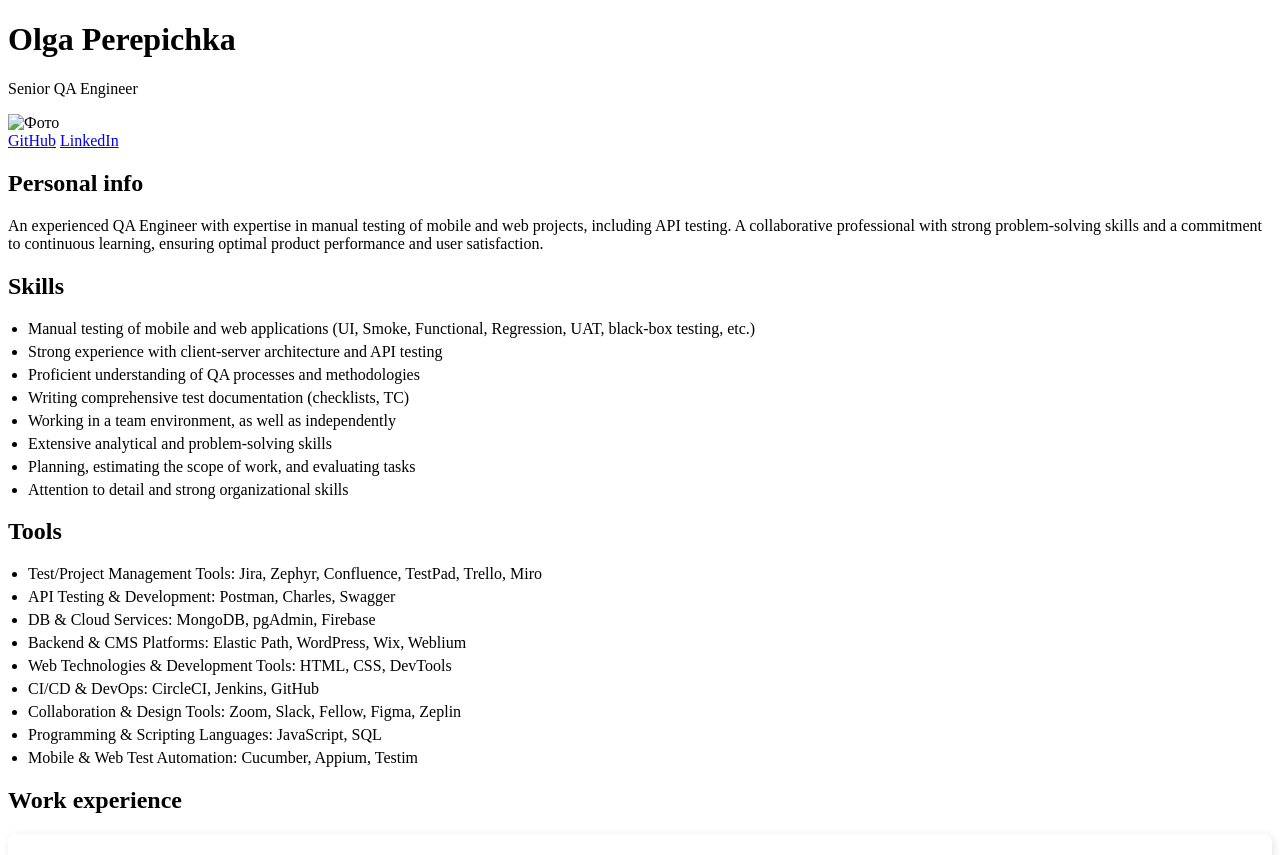
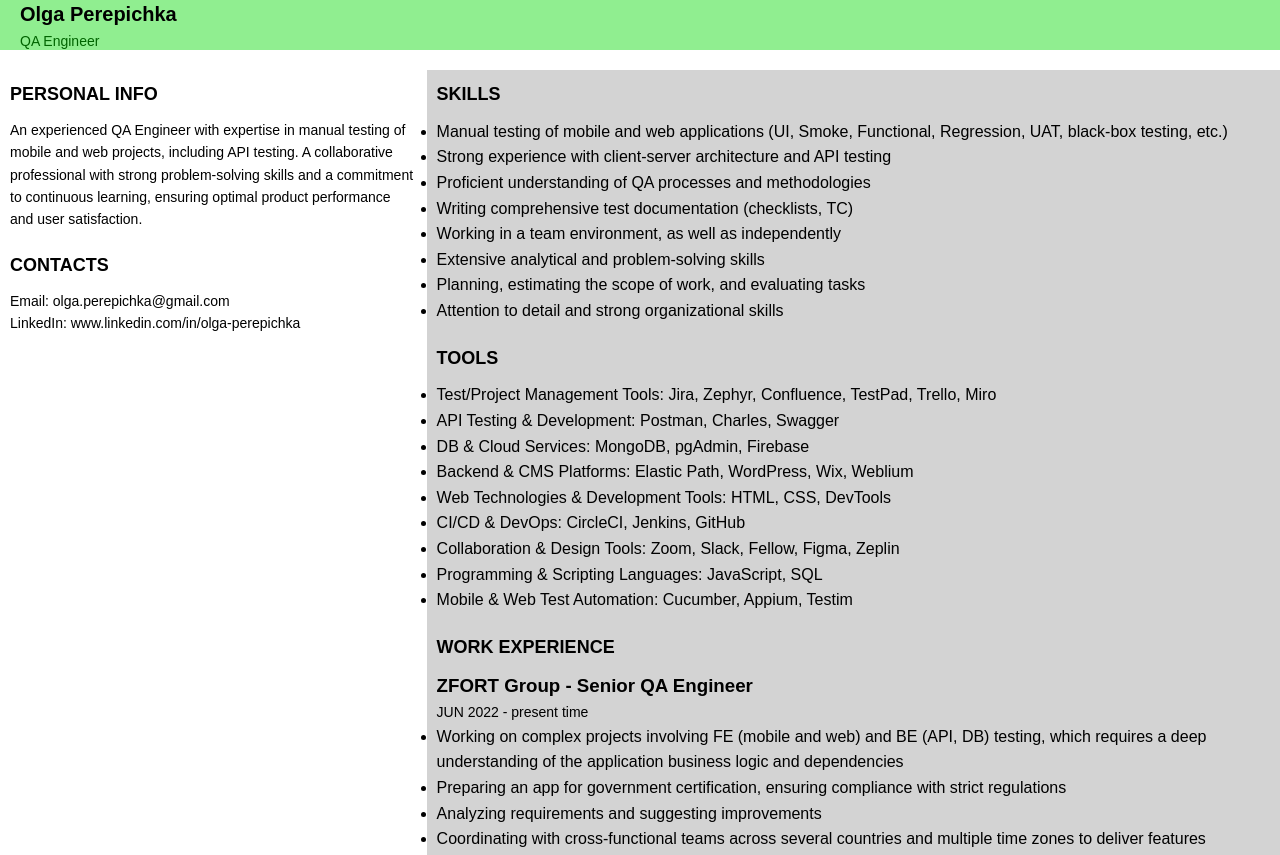
Before and after one commit to neolka/qa_cv, a plain HTML site: page index.html in a window 1280 px wide. Shown: the top 855 px of the page. Drawn offline with Linux system fonts and the light colour scheme.

Commit message:
Updated page structure and styles

```diff
--- a/index.html
+++ b/index.html
@@ -1,5 +1,5 @@
 <!DOCTYPE html>
-<html lang="uk">
+<html lang="en">
 <head>
     <meta charset="UTF-8">
     <meta name="viewport" content="width=device-width, initial-scale=1.0">
@@ -7,24 +7,35 @@
     <link rel="stylesheet" href="styles.css">
 </head>
 <body>
+    <!-- Header Block -->
     <header>
-        <h1>Olga Perepichka</h1>
-        <p>Senior QA Engineer</p>
-        <img src="images/avatar.png" alt="Фото">
-        <nav>
-            <a href="https://github.com/neolka" target="_blank">GitHub</a>
-            <a href="https://linkedin.com/in/olga-perepichka" target="_blank">LinkedIn</a>
-        </nav>
+      <div class="header-content">
+        <div class="name-position">
+          <p class="name">Olga Perepichka</p>
+          <p class="position">QA Engineer</p>
+        </div>
+      </div>
     </header>
 
-    <section>
-        <h2>Personal info</h2>
-        <p>An experienced QA Engineer with expertise in manual testing of mobile and web projects, including API testing. A collaborative professional with strong problem-solving skills and a commitment to continuous learning, ensuring optimal product performance and user satisfaction.
-</p>
-    </section>
+    <!-- Main Content -->
+  <div class="main-content">
+    <!-- Left Column -->
+    <div class="left-column">
+      <div class="block">
+        <h2>PERSONAL INFO</h2>
+        <p>An experienced QA Engineer with expertise in manual testing of mobile and web projects, including API testing. A collaborative professional with strong problem-solving skills and a commitment to continuous learning, ensuring optimal product performance and user satisfaction.</p>
+      </div>
+      <div class="block">
+        <h2>CONTACTS</h2>
+        <p>Email: olga.perepichka@gmail.com</p>
+        <p>LinkedIn: www.linkedin.com/in/olga-perepichka</p>
+      </div>
+    </div>
 
-    <section>
-        <h2>Skills</h2>
+    <!-- Right Column -->
+    <div class="right-column">
+      <div class="block">
+        <h2>SKILLS</h2>
         <ul>
           <li>Manual testing of mobile and web applications (UI, Smoke, Functional, Regression, UAT, black-box testing, etc.)</li>
           <li>Strong experience with client-server architecture and API testing</li>
@@ -35,10 +46,9 @@
           <li>Planning, estimating the scope of work, and evaluating tasks</li>
           <li>Attention to detail and strong organizational skills</li>
       </ul>
-    </section>
-
-  <section>
-        <h2>Tools</h2>
+      </div>
+      <div class="block">
+        <h2>TOOLS</h2>
         <ul>
           <li>Test/Project Management Tools: Jira, Zephyr, Confluence, TestPad, Trello, Miro</li>
           <li>API Testing & Development: Postman, Charles, Swagger</li>
@@ -50,11 +60,9 @@
           <li>Programming & Scripting Languages: JavaScript, SQL</li>
           <li>Mobile & Web Test Automation: Cucumber, Appium, Testim</li>
       </ul>
-    </section>
-
-    <section>
-        <h2>Work experience</h2>
-
+      </div>
+      <div class="block">
+        <h2>WORK EXPERIENCE</h2>
         <div class="experience">
           <h3>ZFORT Group - Senior QA Engineer</h3>
           <p class="years">JUN 2022 - present time</p>
@@ -95,13 +103,8 @@
               <li>Improved the onboarding process, reducing the time for new QA members from five days to two by creating clear step-by-step instructions</li>
             </ul>
           </div>
-
-    </section>
-
-    <section>
-        <h2>Contacts</h2>
-        <p>Email: olga.perepichka@gmail.com</p>
-        <p>LinkedIn: www.linkedin.com/in/olga-perepichka</p>
-    </section>
+      </div>
+    </div>
+  </div>
 </body>
 </html>
--- a/styles.css
+++ b/styles.css
@@ -1,32 +1,117 @@
-.experience {
-    background: #fff;
-    padding: 15px;
+/* General Reset */
+* {
+    margin: 0;
+    padding: 0;
+    box-sizing: border-box;
+  }
+
+  /* Body Styles */
+  body {
+    font-family: Arial, sans-serif;
+    line-height: 1.6;
+  }
+
+  /* Header Block */
+  header {
+    background-color: lightgreen;
+    height: 50px;
+    display: flex;
+    align-items: center;
+    padding: 0 20px;
+  }
+
+  .header-content {
+    width: 100%;
+    display: flex;
+    justify-content: space-between;
+  }
+
+  .name-position {
+    display: flex;
+    flex-direction: column;
+    justify-content: center;
+  }
+
+  .name {
+    font-size: 20px;
+    font-weight: bold;
+  }
+
+  .position {
+    font-size: 14px;
+    color: darkgreen;
+  }
+
+  /* Main Content */
+  .main-content {
+    display: flex;
+    margin-top: 20px;
+  }
+
+  /* Left Column */
+  .left-column {
+    width: 33.33%;
+    padding: 10px;
+  }
+
+  .left-column .block {
     margin-bottom: 20px;
-    border-radius: 8px;
-    box-shadow: 2px 2px 10px rgba(0, 0, 0, 0.1);
-}
+  }
 
-.experience h3 {
+  .left-column h2 {
+    font-size: 18px;
+    margin-bottom: 10px;
+  }
+
+  .left-column p {
+    font-size: 14px;
+  }
+
+  /* Right Column */
+  .right-column {
+    width: 66.66%;
+    background-color: lightgrey;
+    padding: 10px;
+  }
+
+  .right-column .block {
+    margin-bottom: 20px;
+  }
+
+  .right-column h2 {
+    font-size: 18px;
+    margin-bottom: 10px;
+  }
+
+  .right-column p {
+    font-size: 14px;
+  }
+
+  .work-item {
+    margin-bottom: 30px;
+  }
+
+  .work-item h3 {
+    font-size: 20px;
     margin-bottom: 5px;
-    color: #333;
-}
+  }
 
-.years {
-    font-weight: bold;
-    color: #666;
-}
+  .work-item p {
+    font-size: 14px;
+    margin-bottom: 10px;
+  }
 
-h4 {
+  .work-item h4 {
+    font-size: 16px;
     margin-top: 10px;
-    font-size: 1.1em;
-    color: #0073e6;
-}
+  }
 
-ul {
-    margin: 5px 0 10px;
+  .work-item ul {
+    list-style-type: disc;
     padding-left: 20px;
-}
+  }
 
-ul li {
+  .work-item li {
+    font-size: 14px;
     margin-bottom: 5px;
-}
+  }
```
Lines whose indentation alone changed are shown as unchanged.
